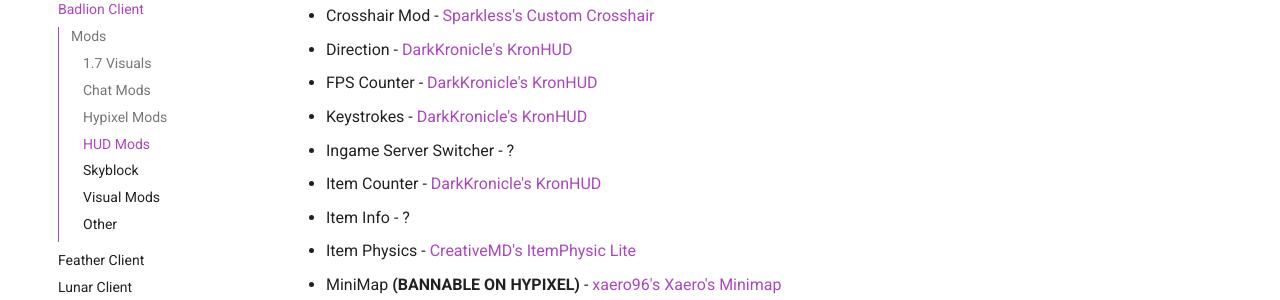
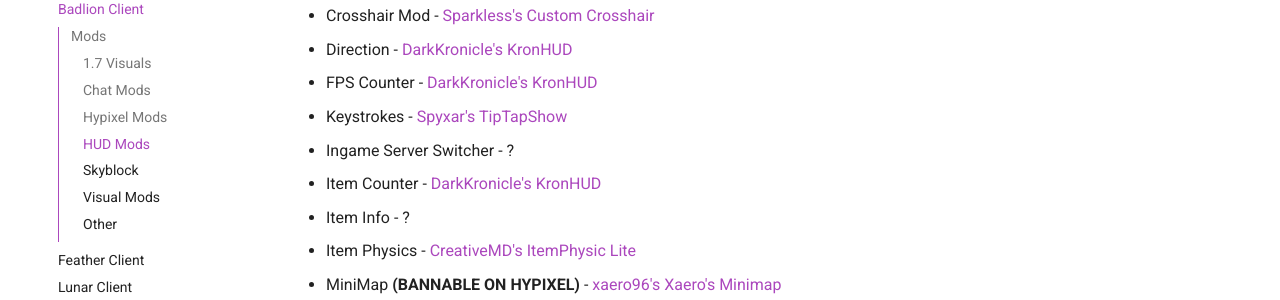
Before and after one commit to MicrocontrollersDev/Alternatives, an MkDocs documentation site: the page built from docs/latest/badlion.md, in a window 1280 px wide and 900 px high, scrolled down 1351 px. Shown: the part 153-453 px from the top of the window. Built offline with MkDocs 1.6.1 and Material for MkDocs 9.7.7, drawn with Linux system fonts in a browser that asks for light colours; comment, search, counter and statistics services are not loaded.

Commit message:
add tiptapshow keystrokes mod

```diff
--- a/docs/latest/badlion.md
+++ b/docs/latest/badlion.md
@@ -45,7 +45,7 @@
 * Crosshair Mod - [Sparkless's Custom Crosshair](https://modrinth.com/mod/custom-crosshair-mod)
 * Direction - [DarkKronicle's KronHUD](https://modrinth.com/mod/kronhud)
 * FPS Counter - [DarkKronicle's KronHUD](https://modrinth.com/mod/kronhud)
-* Keystrokes - [DarkKronicle's KronHUD](https://modrinth.com/mod/kronhud)
+* Keystrokes - [Spyxar's TipTapShow](https://modrinth.com/mod/tiptapshow)
 * Ingame Server Switcher - ?
 * Item Counter - [DarkKronicle's KronHUD](https://modrinth.com/mod/kronhud)
 * Item Info - ?
```
Also changed, not shown: docs/latest/lunar.md (+1 -1 lines), docs/latest/migrating.md (+1 -0 lines).
